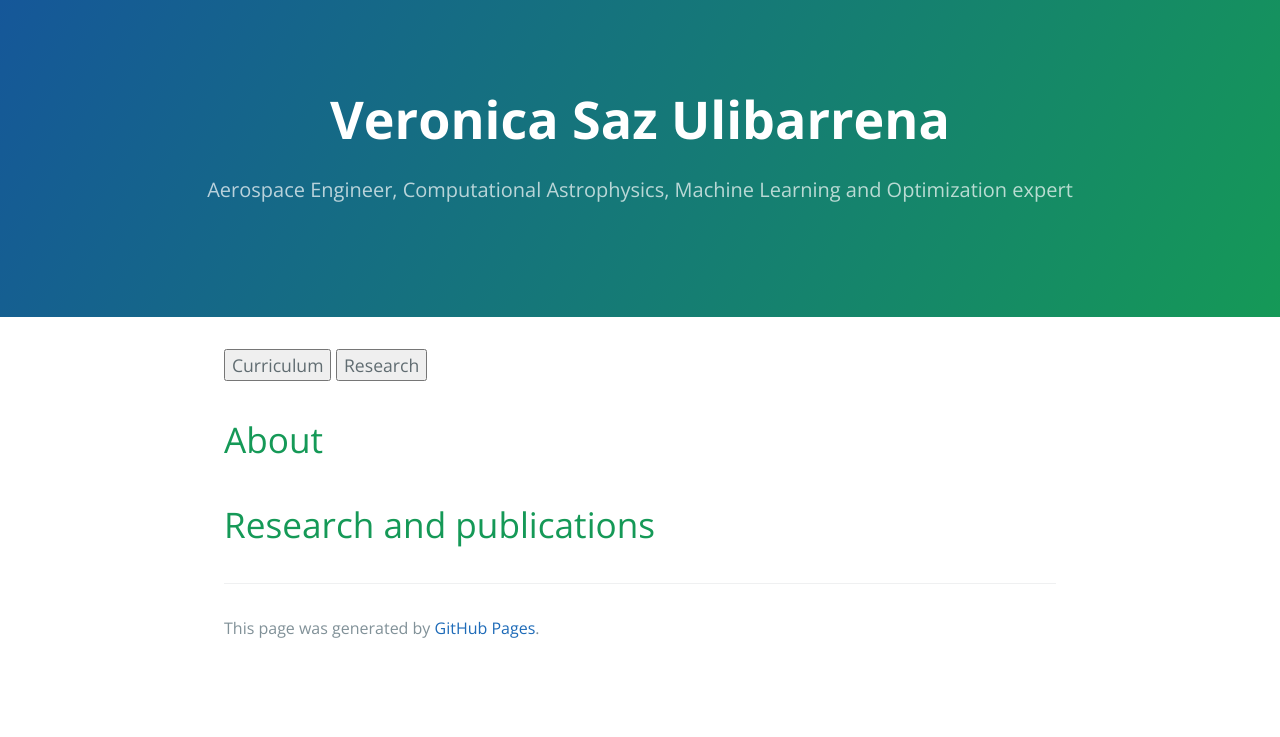
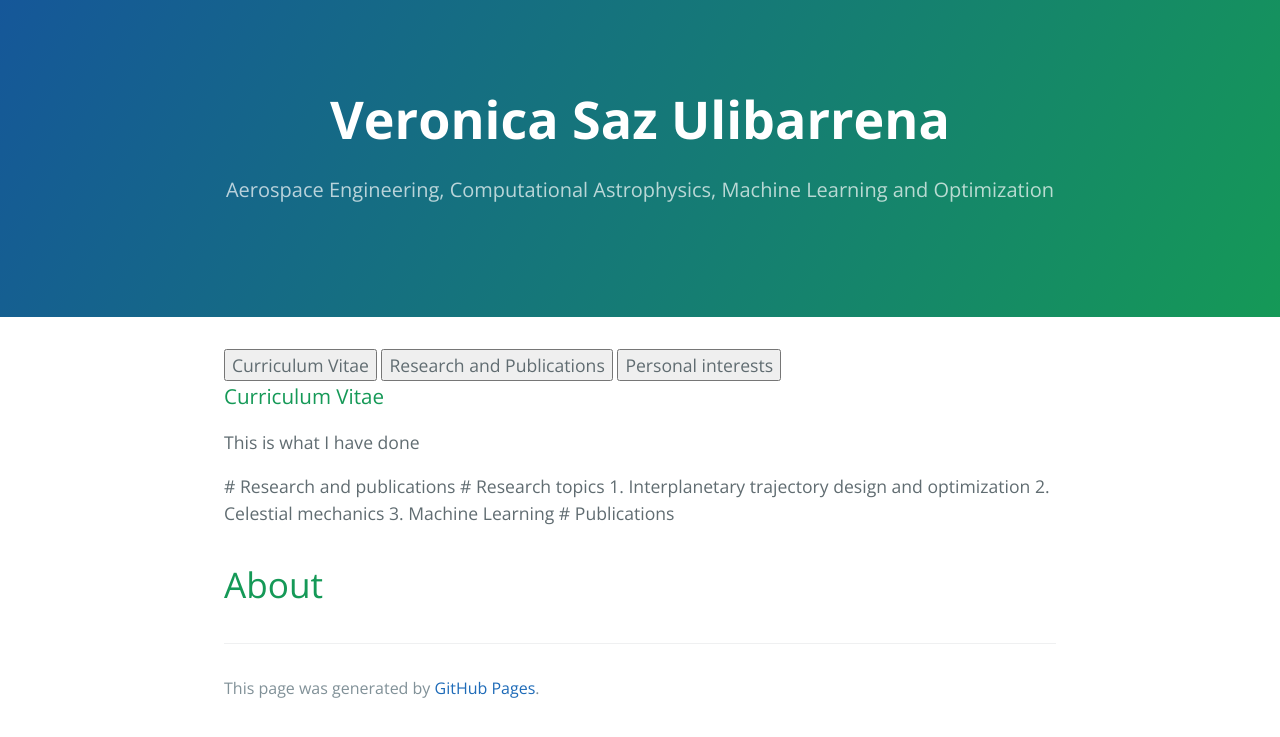
Before and after one commit to veronicasaz/veronicasaz.github.io, a Jekyll site: the page built from README.md, in a window 1280 px wide. Shown: the top 737 px of the page. Built offline with Jekyll 4.4.1, drawn with Linux system fonts in a browser that asks for light colours; our own code applies the rules of GitHub Pages for plain Markdown files.

Commit message:
First commit

```diff
--- a/README.md
+++ b/README.md
@@ -1,9 +1,24 @@
 <!-- Tab links -->
 <div class="tab">
-  <button class="tablinks" onclick="openCity(event, 'Curriculum Vitae')">Curriculum</button>
-  <button class="tablinks" onclick="openCity(event, 'Research and Publications')">Research</button>
+  <button class="tablinks" onclick="openCity(event, 'Curriculum')">Curriculum Vitae</button>
+  <button class="tablinks" onclick="openCity(event, 'Research')">Research and Publications</button>
+    <button class="tablinks" onclick="openCity(event, 'Personal')">Personal interests</button>
+</div>
+
+<!-- Tab content -->
+<div id="Curriculum" class="tabcontent">
+  <h3>Curriculum Vitae</h3>
+  <p>This is what I have done</p>
+</div>
+
+<div id="Research" class="tabcontent">
+  # Research and publications
+  # Research topics
+  1. Interplanetary trajectory design and optimization
+  2. Celestial mechanics
+  3. Machine Learning
+  # Publications
+
 </div>
 
 # About
-
-# Research and publications
--- a/_config.yml
+++ b/_config.yml
@@ -1,5 +1,5 @@
 title: Veronica Saz Ulibarrena
-description: Aerospace Engineer, Computational Astrophysics, Machine Learning and Optimization expert
+description: Aerospace Engineering, Computational Astrophysics, Machine Learning and Optimization
 show_downloads: false
 google_analytics:
 theme: jekyll-theme-cayman
```
